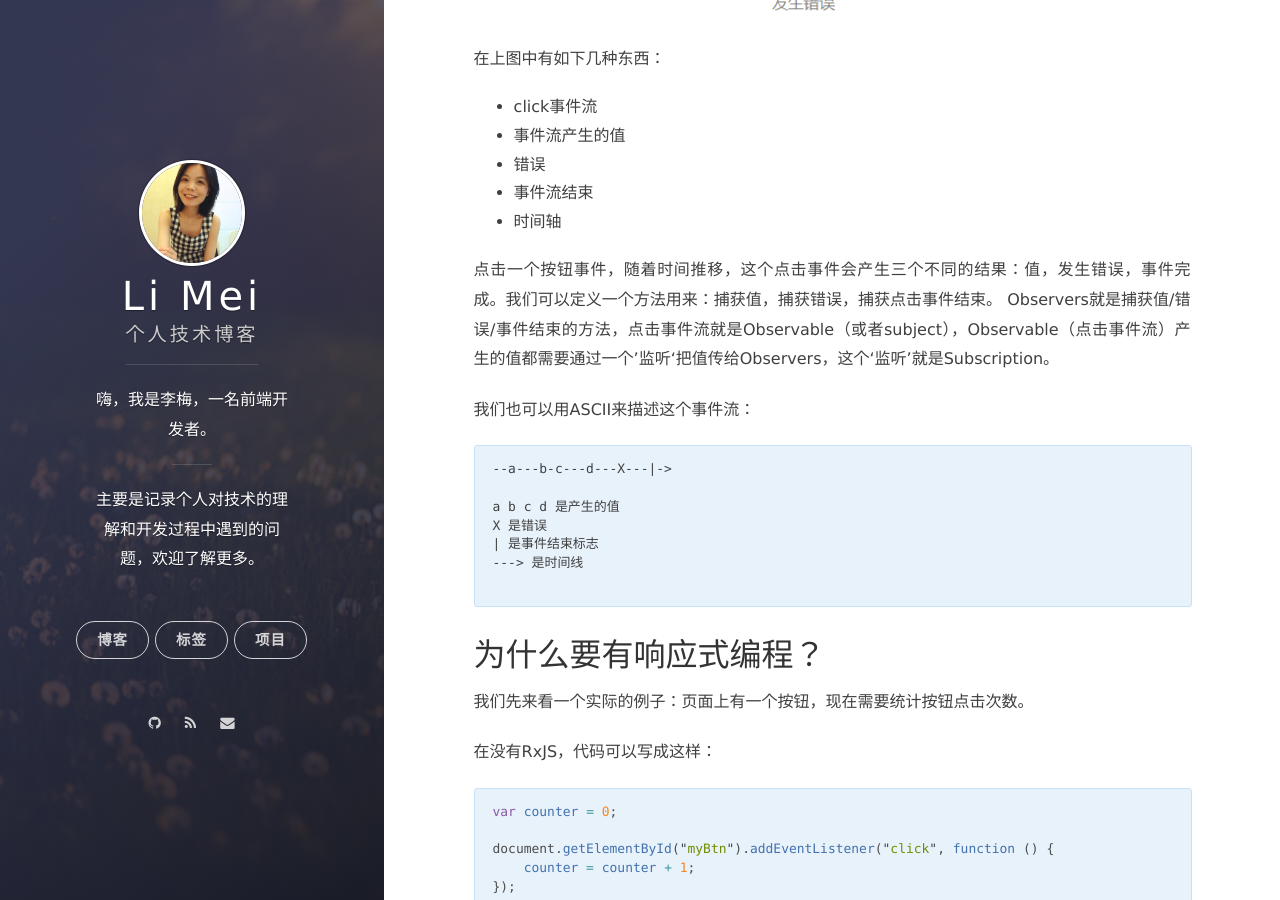
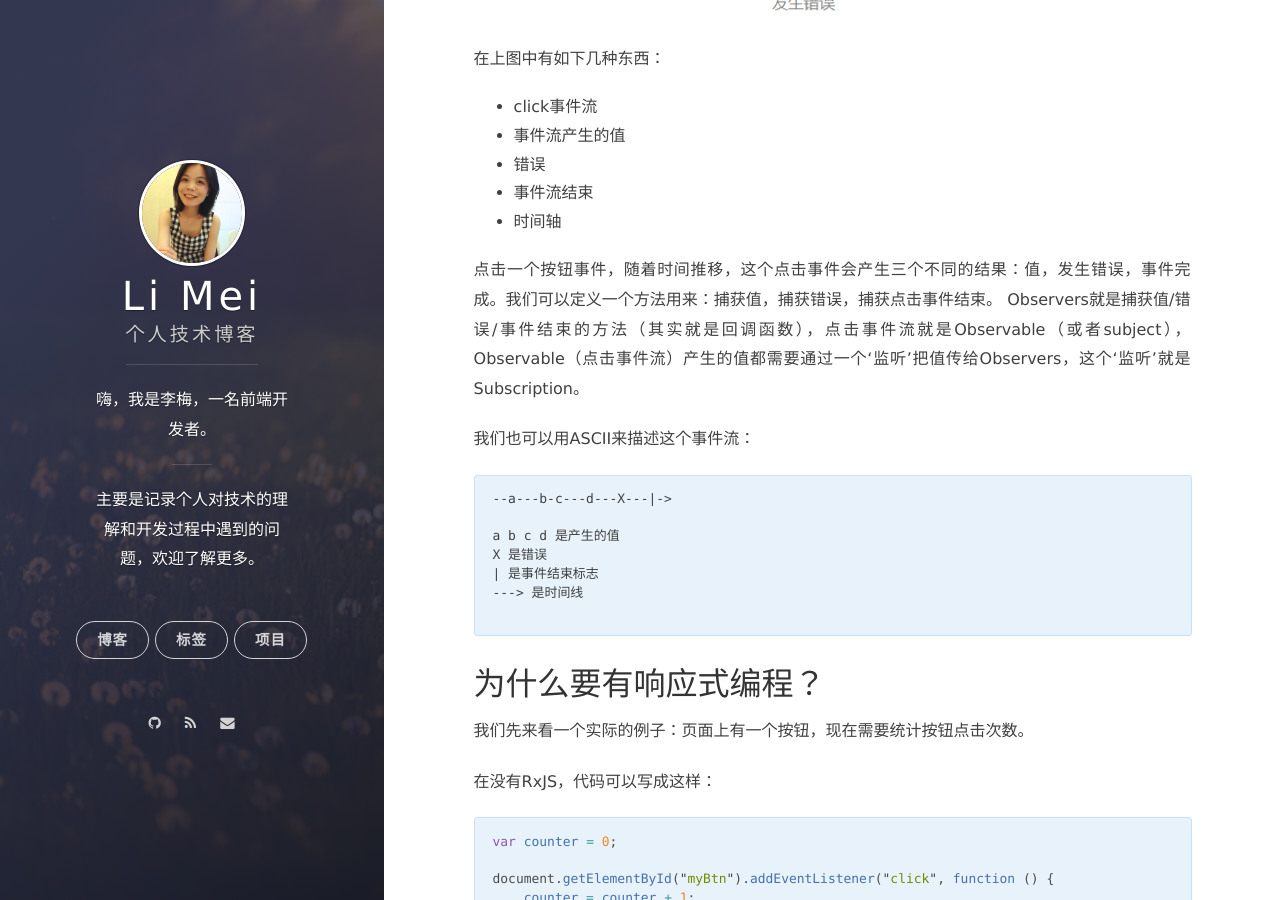
Before and after one commit to LiMeii/LiMeii.github.io, a Jekyll site: the page built from _posts/2019-07-05-rxjs-introduce.md, in a window 1280 px wide and 900 px high, scrolled down 1385 px. Built offline with Jekyll 4.4.1, drawn with Linux system fonts in a browser that asks for light colours; nearby versions of some CDN libraries.

Commit message:
update rxjs post

```diff
--- a/_posts/2019-07-05-rxjs-introduce.md
+++ b/_posts/2019-07-05-rxjs-introduce.md
@@ -46,7 +46,7 @@ RxJS提供了各种API来创建数据流：
 - 事件流结束
 - 时间轴
 
-点击一个按钮事件，随着时间推移，这个点击事件会产生三个不同的结果：值，发生错误，事件完成。我们可以定义一个方法用来：捕获值，捕获错误，捕获点击事件结束。 Observers就是捕获值/错误/事件结束的方法，点击事件流就是Observable（或者subject），Observable（点击事件流）产生的值都需要通过一个’监听‘把值传给Observers，这个‘监听’就是Subscription。
+点击一个按钮事件，随着时间推移，这个点击事件会产生三个不同的结果：值，发生错误，事件完成。我们可以定义一个方法用来：捕获值，捕获错误，捕获点击事件结束。 Observers就是捕获值/错误/事件结束的方法（其实就是回调函数），点击事件流就是Observable（或者subject），Observable（点击事件流）产生的值都需要通过一个‘监听’把值传给Observers，这个‘监听’就是Subscription。
 
 
 我们也可以用ASCII来描述这个事件流：
```
